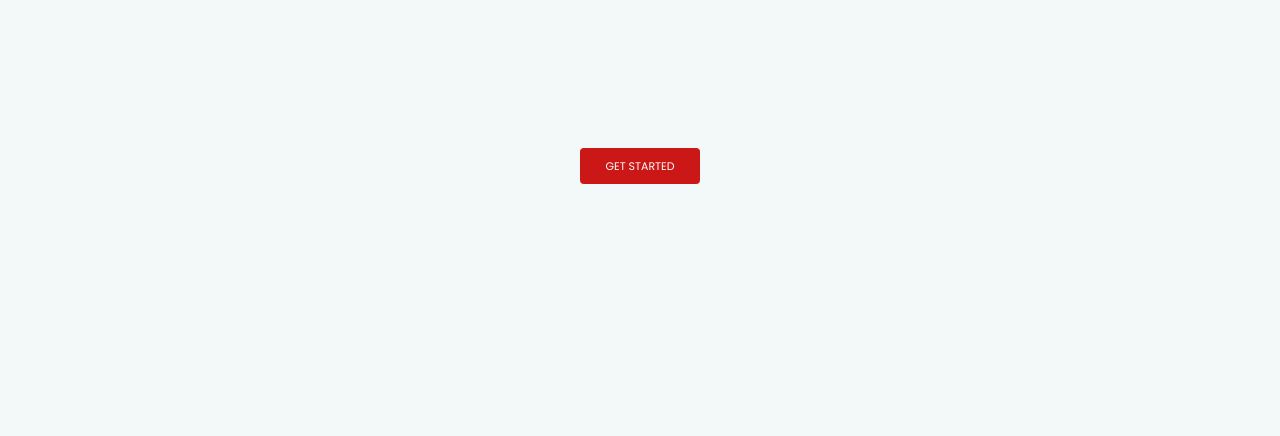
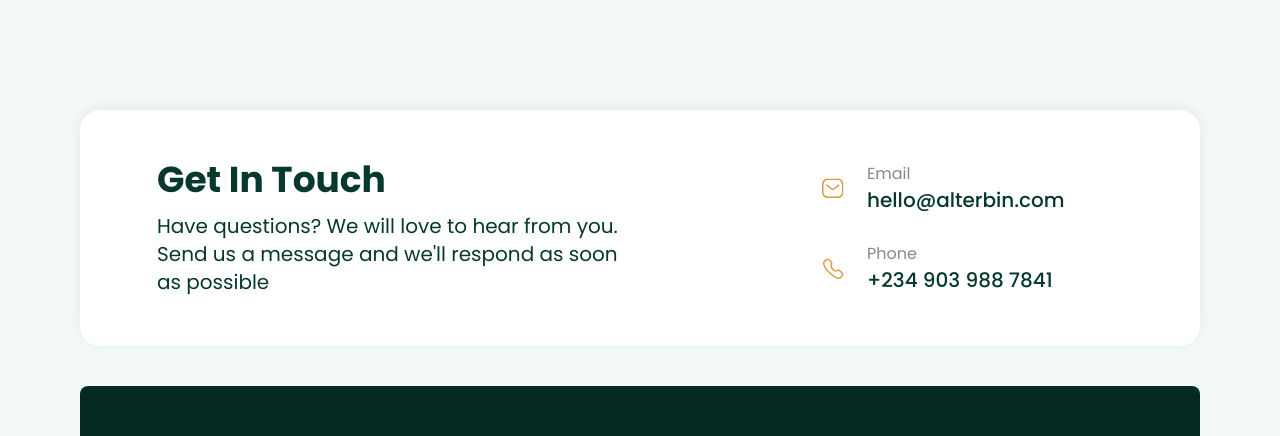
Before and after one commit to alterbin/philan-web, a Next.js app: page / in a window 1280 px wide. Shown: the part 254-690 px from the top of the page. Built offline with nearby package versions, Linux system fonts and the light colour scheme; no server answers.

Commit message:
add contact us page

```diff
--- a/app/layout.tsx
+++ b/app/layout.tsx
@@ -2,7 +2,7 @@
 import { Inter, Poppins } from "next/font/google";
 import "./globals.css";
 import Provider from "@/src/providers";
-import Footer from "@/src/components/ui/footer/footer";
+import Footer from "@/src/components/ui/footer";
 import Navbar from "@/src/components/ui/navbar";
 
 const poppins = Poppins({
--- a/app/page.tsx
+++ b/app/page.tsx
@@ -1,23 +1,26 @@
-"use client"
+"use client";
 
-import { Button } from "@/src/components/ui";
+import { Button, ContactUs } from "@/src/components/ui";
 import { useRouter } from "next/navigation";
 
 export default function Home() {
-
   const { push } = useRouter();
   return (
-    <div className="items-center bg-[#f3f9f9] min-h-screen flex justify-center p-8 pb-20 gap-16 sm:p-20">
+    <div className=" bg-[#f3f9f9] flex flex-col gap-5 min-h-[80vh] justify-between pt-20">
       <div className="flex justify-center w-full mt-10">
         <Button
           className="!w-[120px]"
-          onClick={()=>push('/givens')}
+          onClick={() => push("/givens")}
           type="button"
           size="sm"
         >
           Get Started
         </Button>
       </div>
+
+      <div className="app_landing_page__px">
+        <ContactUs />
+      </div>
     </div>
   );
 }
--- /dev/null
+++ b/src/components/ui/contact-us/index.tsx
@@ -0,0 +1,82 @@
+import React from "react";
+import Typography from "../typography";
+import routes from "@/src/utils/routes";
+import { Call, Message } from "../../svgs/icons";
+import config from "@/src/utils/config";
+import "./styles.css";
+
+export const ContactUs = () => {
+  return (
+    <div>
+      <div className="app_footer__contact_us">
+        <div
+          className="app_footer__contact_us__con"
+          id={routes.home.hash.contactUs}
+        >
+          <div className="w-1/2">
+            <Typography
+              className="text-4xl mb-3"
+              color="main-color"
+              fontWeight="bd"
+              variant="h1"
+            >
+              Get In Touch
+            </Typography>
+            <Typography
+              className="text-xl "
+              color="main-color"
+              fontWeight="rg"
+              variant="p"
+            >
+              Have questions? We will love to hear from you. Send us a message
+              and we'll respond as soon as possible
+            </Typography>
+          </div>
+
+          <div className="app_footer__contact_us__con__info">
+            <div className="app_footer__contact_us__con__info__item">
+              <div className="my-auto">
+                <Message />
+              </div>
+
+              <div>
+                <Typography color="sub-text-color">Email</Typography>
+                <a
+                  href={`mailto:${config.CONTACT_US.email}`}
+                  style={{ textDecoration: "none" }}
+                >
+                  <Typography
+                    color="main-color"
+                    variant="h4"
+                    fontWeight="md"
+                    className="text-xl"
+                  >
+                    {config.CONTACT_US.email}
+                  </Typography>
+                </a>
+              </div>
+            </div>
+
+            <div className="app_footer__contact_us__con__info__item">
+              <div className="my-auto">
+                <Call />
+              </div>
+
+              <div>
+                <Typography color="sub-text-color">Phone</Typography>
+                <Typography
+                  color="main-color"
+                  variant="h4"
+                  fontWeight="md"
+                  className="text-xl"
+                >
+                  +234 903 988 7841
+                </Typography>
+              </div>
+            </div>
+          </div>
+        </div>
+      </div>
+    </div>
+  );
+};
--- /dev/null
+++ b/src/components/ui/contact-us/styles.css
@@ -0,0 +1,64 @@
+@import "../../../../app/globals.css";
+
+.app_footer {
+  background: var(--text-color);
+  min-height: 358px;
+  /* margin-top: 80px; */
+  padding-top: calc(60px + 20px);
+  padding-bottom: 10px;
+  display: flex;
+  flex-direction: column;
+  justify-content: space-between;
+  border-radius: 8px;
+}
+
+.app_footer__contact_us {
+  width: 100%;
+  margin-top: 40px;
+  margin-bottom: 40px;
+  position: relative;
+  z-index: 1;
+}
+
+.app_footer__contact_us__con {
+  border-radius: 20px;
+  background: #fff;
+  box-shadow: 0px -2px 12px 1px rgba(19, 15, 38, 0.06);
+  min-height: 185px;
+  padding: 50px 77px;
+  display: flex;
+  /* justify-content: center; */
+  align-items: center;
+  gap: 181px;
+}
+
+@media (max-width: 1200px) {
+  .app_footer__contact_us__con {
+    padding: 40px 44px;
+  }
+}
+
+@media (max-width: 992px) {
+  .app_footer__contact_us__con {
+    flex-direction: column;
+    gap: 30px;
+    padding: 40px;
+  }
+}
+
+.app_footer__contact_us__con__info {
+  display: flex;
+  flex-direction: column;
+  gap: 28px;
+}
+
+@media (max-width: 992px) {
+  .app_footer__contact_us__con__info {
+    gap: 16px;
+  }
+}
+
+.app_footer__contact_us__con__info__item {
+  display: flex;
+  gap: 22px;
+}
--- a/src/components/ui/footer/styles.css
+++ b/src/components/ui/footer/styles.css
@@ -16,56 +16,6 @@
   position: absolute;
   top: -100px;
   width: 100%;
-}
-
-.app_footer__contact_us {
-  width: 100%;
-  margin-top: -300px;
-  margin-bottom: 40px;
-  position: relative;
-  z-index: 1;
-}
-
-.app_footer__contact_us__con {
-  border-radius: 20px;
-  background: #fff;
-  box-shadow: 0px -2px 12px 1px rgba(19, 15, 38, 0.06);
-  min-height: 185px;
-  padding: 50px 148px;
-  display: flex;
-  justify-content: space-between;
-  align-items: center;
-}
-
-@media (max-width: 1200px) {
-  .app_footer__contact_us__con {
-    padding: 40px 84px;
-  }
-}
-
-@media (max-width: 992px) {
-  .app_footer__contact_us__con {
-    flex-direction: column;
-    gap: 30px;
-    padding: 40px;
-  }
-}
-
-.app_footer__contact_us__con__info {
-  display: flex;
-  flex-direction: column;
-  gap: 28px;
-}
-
-@media (max-width: 992px) {
-  .app_footer__contact_us__con__info {
-    gap: 16px;
-  }
-}
-
-.app_footer__contact_us__con__info__item {
-  display: flex;
-  gap: 22px;
 }
 
 .app_footer__content {
--- a/src/components/ui/index.ts
+++ b/src/components/ui/index.ts
@@ -5,4 +5,5 @@
 export { Checkbox } from "./checkbox";
 export { Spinner } from "./spinner";
 export { EmptyState } from "./empty-state";
+export { ContactUs } from "./contact-us";
 export * from "./navbar";
--- a/src/utils/colors.ts
+++ b/src/utils/colors.ts
@@ -2,7 +2,7 @@
   'main-color': '#06382E',
   'sec-color': '#DD9940',
   'text-color': '#333',
-  'sub-text-color': '#8B8787',
+  'sub-text-color': '#979797',
 };
 
 export type Color = ReturnType<() => typeof rootColors>
```
Also changed, not shown: src/components/ui/footer/index.tsx (renamed from src/components/ui/footer/footer.tsx, +0 -39 lines).
